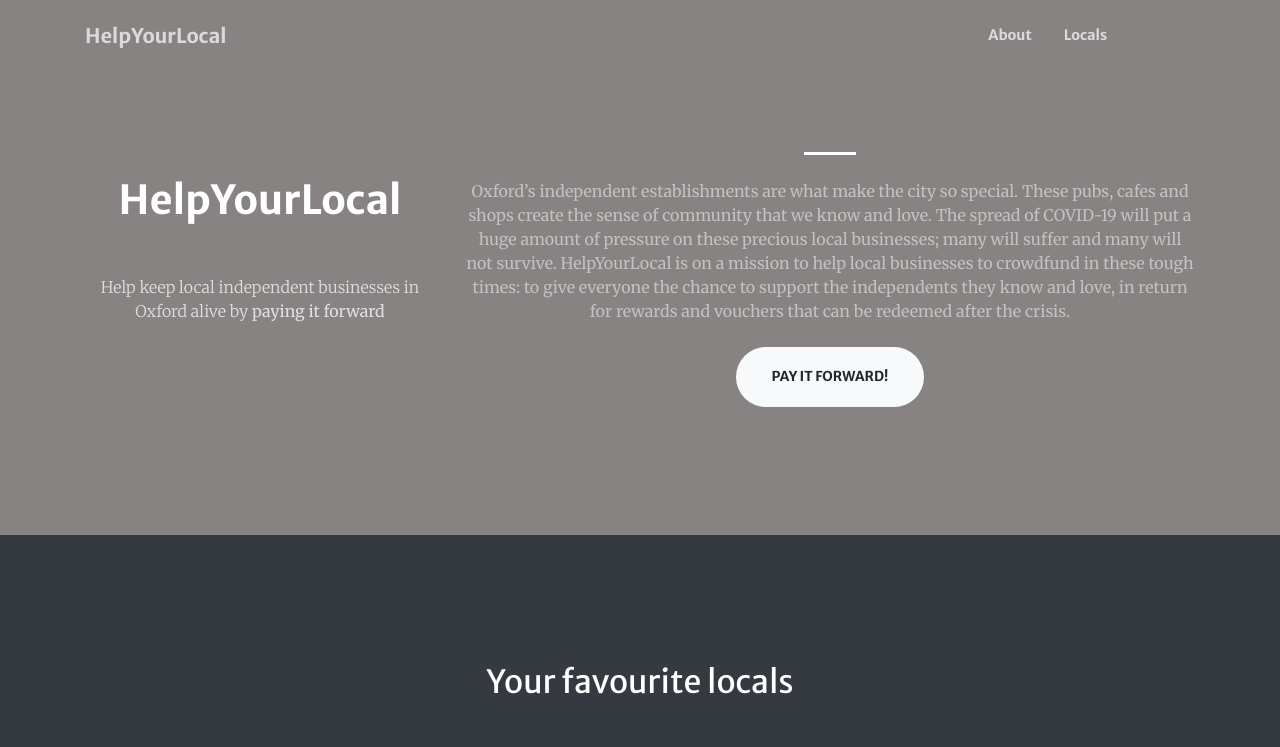
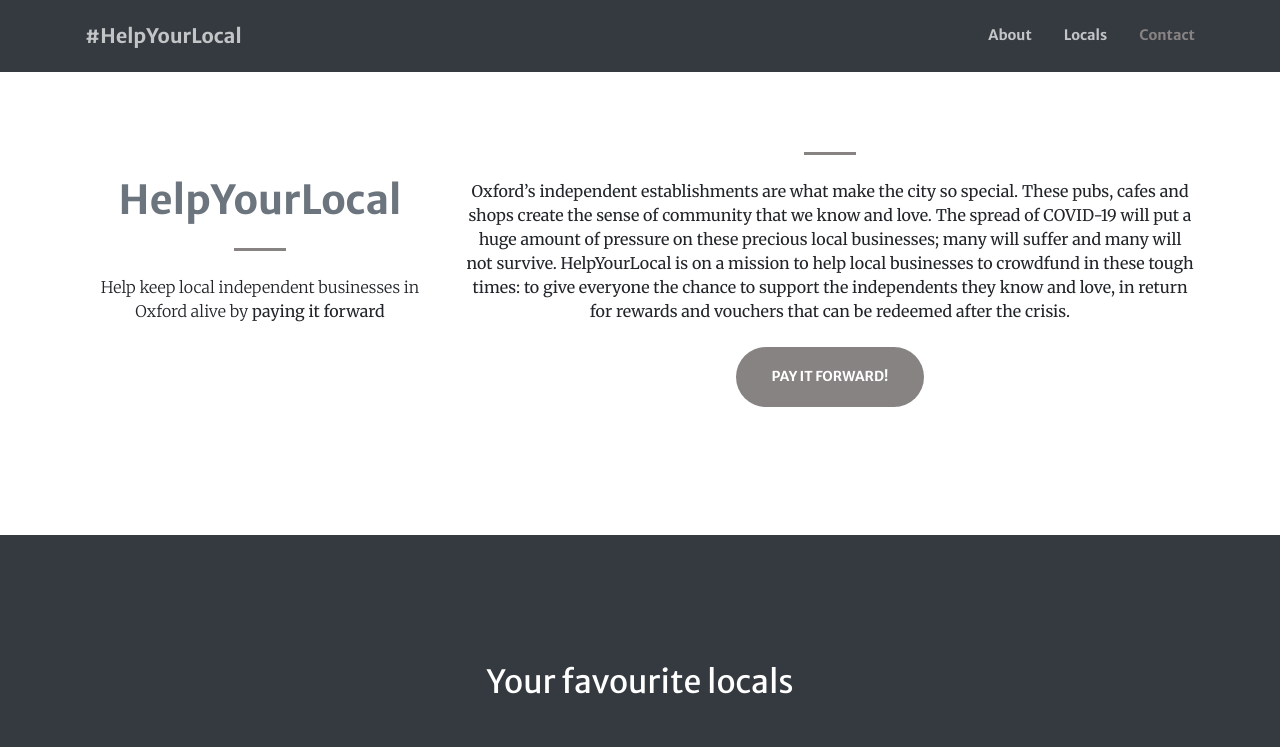
Before and after one commit to sivesh1234/helpyourlocal, a plain HTML site: page index.html in a window 1280 px wide. Shown: the top 747 px of the page. Drawn offline with nearby package versions, Linux system fonts and the light colour scheme.

Commit message:
update
update

```diff
--- a/index.html
+++ b/index.html
@@ -5,7 +5,7 @@
         <meta name="viewport" content="width=device-width, initial-scale=1, shrink-to-fit=no" />
         <meta name="description" content="" />
         <meta name="author" content="" />
-        <title>HelpYourLocal</title>
+        <title>#HelpYourLocal</title>
         <!-- Font Awesome icons (free version)-->
         <script src="https://use.fontawesome.com/releases/v5.12.1/js/all.js" crossorigin="anonymous"></script>
         <!-- Google fonts-->
@@ -19,9 +19,9 @@
     </head>
     <body id="page-top">
         <!-- Navigation-->
-        <nav class="navbar navbar-expand-lg navbar-light fixed-top py-3" id="mainNav">
+        <nav class="navbar navbar-expand-lg navbar-dark bg-dark fixed-top py-3" id="mainNav">
             <div class="container">
-                <a class="navbar-brand js-scroll-trigger" href="#page-top">HelpYourLocal</a><button class="navbar-toggler navbar-toggler-right" type="button" data-toggle="collapse" data-target="#navbarResponsive" aria-controls="navbarResponsive" aria-expanded="false" aria-label="Toggle navigation"><span class="navbar-toggler-icon"></span></button>
+                <a class="navbar-brand js-scroll-trigger" href="#page-top">#HelpYourLocal</a><button class="navbar-toggler navbar-toggler-right" type="button" data-toggle="collapse" data-target="#navbarResponsive" aria-controls="navbarResponsive" aria-expanded="false" aria-label="Toggle navigation"><span class="navbar-toggler-icon"></span></button>
                 <div class="collapse navbar-collapse" id="navbarResponsive">
                     <ul class="navbar-nav ml-auto my-2 my-lg-0">
                         <li class="nav-item"><a class="nav-link js-scroll-trigger" href="#about">About</a></li>
@@ -48,26 +48,26 @@
             </div>
         </header> -->
         <!-- About section-->
-        <section class="page-section bg-primary" id="about">
+        <section class="page-section" id="about">
             <div class="container">
                 <div class="row justify-content-center">
                     <div class="col-lg-4 text-center">
                     </br>
                 </br>
-                        <h1 class="text-white font-weight-bold">HelpYourLocal</h1>
+                        <h1 class="text-muted font-weight-bold">HelpYourLocal</h1>
                         <hr class="divider my-4" />
 
                         <center>
-                        <p class="text-white-75 font-weight-light mb-5">Help keep local independent businesses in Oxford alive by <strong>paying it forward</strong></p>
+                        <p class="text-muted-75 font-weight-light mb-5">Help keep local independent businesses in Oxford alive by <strong>paying it forward</strong></p>
 
 
                     </center>
                     </div>
                     <div class="col-lg-8 text-center">
 
-                        <hr class="divider light my-4" />
-                        <p class="text-white-50 mb-4">Oxford’s independent establishments are what make the city so special. These pubs, cafes and shops create the sense of community that we know and love. The spread of COVID-19 will put a huge amount of pressure on these precious local businesses; many will suffer and many will not survive. HelpYourLocal is on a mission to help local businesses to crowdfund in these tough times: to give everyone the chance to support the independents they know and love, in return for rewards and vouchers that can be redeemed after the crisis.</p>
-                        <a class="btn btn-light btn-xl js-scroll-trigger" href="#locals">Pay it forward!</a>
+                        <hr class="divider my-4" />
+                        <p class="text-muted-50 mb-4">Oxford’s independent establishments are what make the city so special. These pubs, cafes and shops create the sense of community that we know and love. The spread of COVID-19 will put a huge amount of pressure on these precious local businesses; many will suffer and many will not survive. HelpYourLocal is on a mission to help local businesses to crowdfund in these tough times: to give everyone the chance to support the independents they know and love, in return for rewards and vouchers that can be redeemed after the crisis.</p>
+                        <a class="btn btn-primary btn-xl js-scroll-trigger" href="#locals">Pay it forward!</a>
                     </div>
                 </div>
             </div>
```
Also changed, not shown: css/styles.css.
